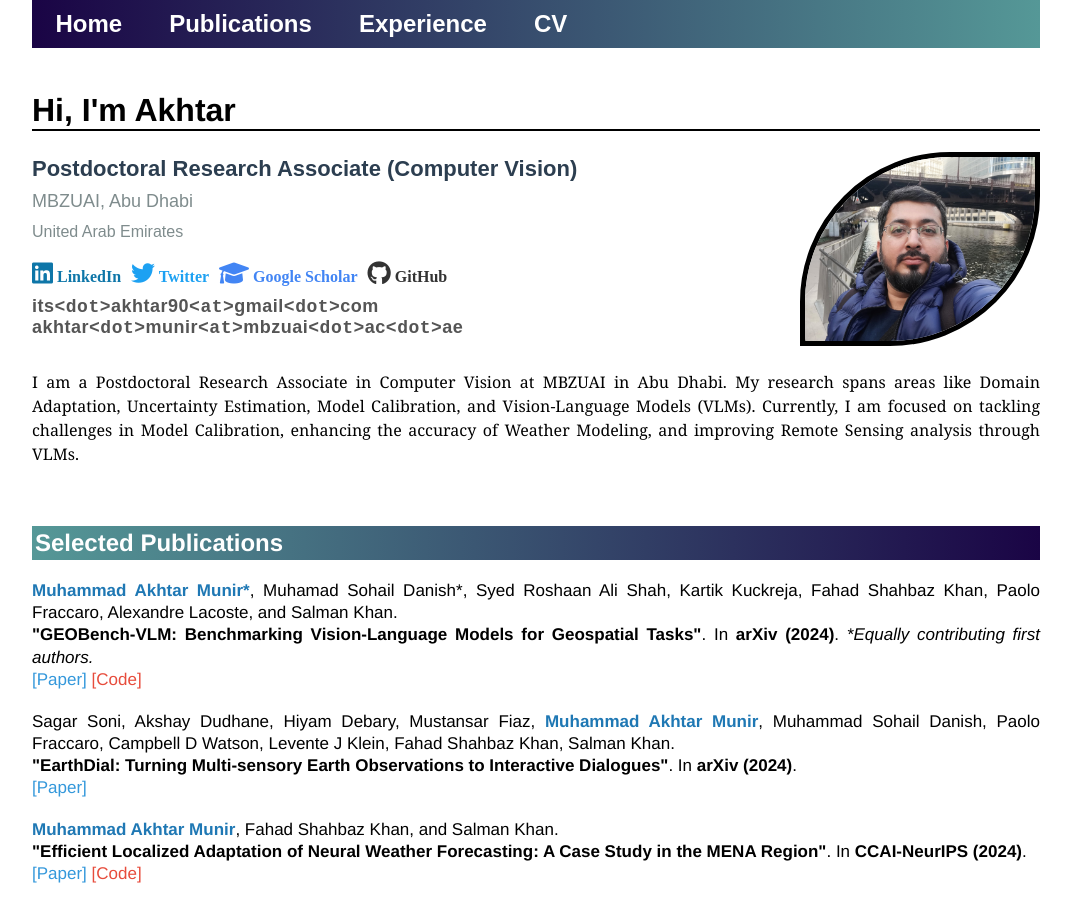
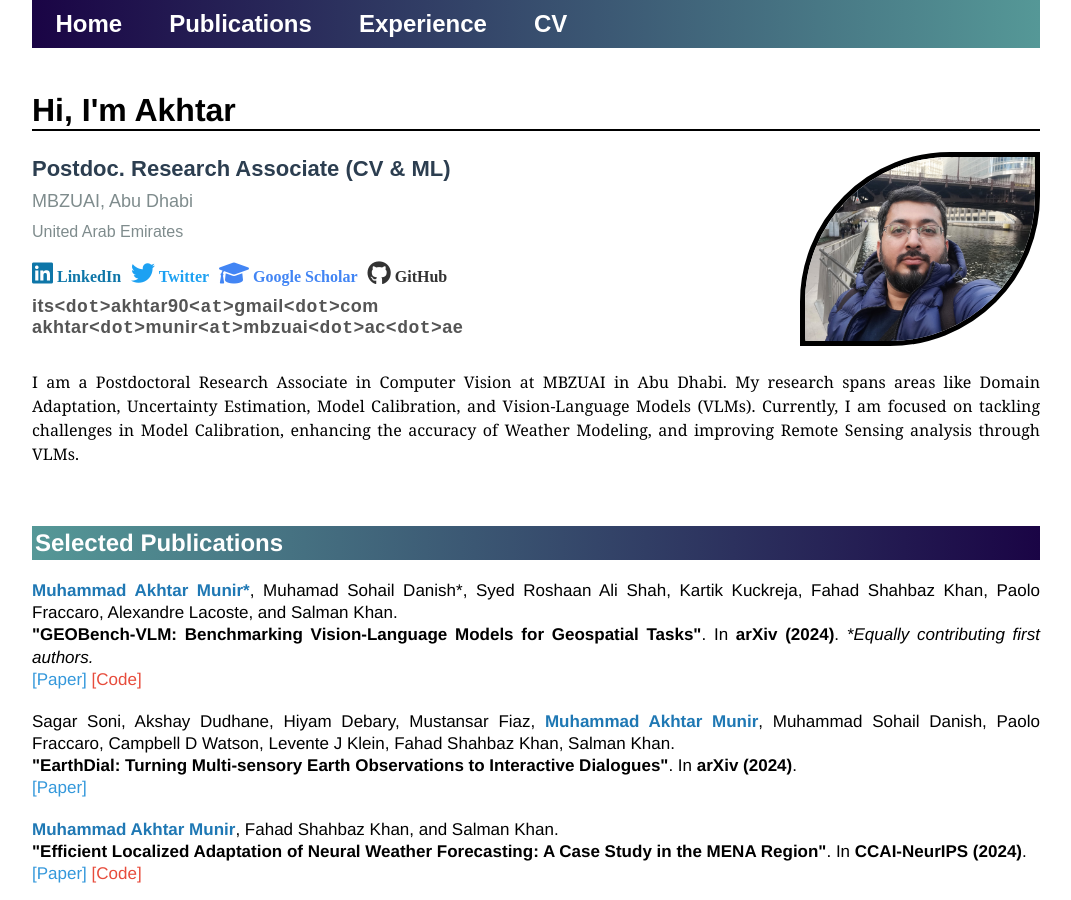
Before and after one commit to akhtarvision/akhtarvision.github.io, a Jekyll site: the page built from index.html, in a window 1280 px wide and 900 px high. Shown: the whole window, without its empty margins (104-1175 px from the left). Built offline with Jekyll 4.4.1, drawn with Linux system fonts in a browser that asks for light colours.

Commit message:
Update index.html

```diff
--- a/index.html
+++ b/index.html
@@ -1,6 +1,6 @@
 ---
 layout: default
-title: Akhtar, CV & DL
+title: Akhtar, CV & ML
 ---
 
 <div class="blurb">
@@ -13,7 +13,7 @@
         <!-- Left section: Title, Social Links, and Email Addresses -->
         <div>
             <p style="font-family: 'Arial', sans-serif; font-size: 20px; color: #333; line-height: 1.5; margin: 0;">
-                <strong style="font-size: 22px; color: #2c3e50;">Postdoctoral Research Associate (Computer Vision)</strong><br>
+                <strong style="font-size: 22px; color: #2c3e50;">Postdoc. Research Associate (CV & ML)</strong><br>
                 <span style="font-size: 18px; color: #7f8c8d;">MBZUAI, Abu Dhabi</span><br>
                 <span style="font-size: 16px; color: #7f8c8d;">United Arab Emirates</span><br>
 
```
